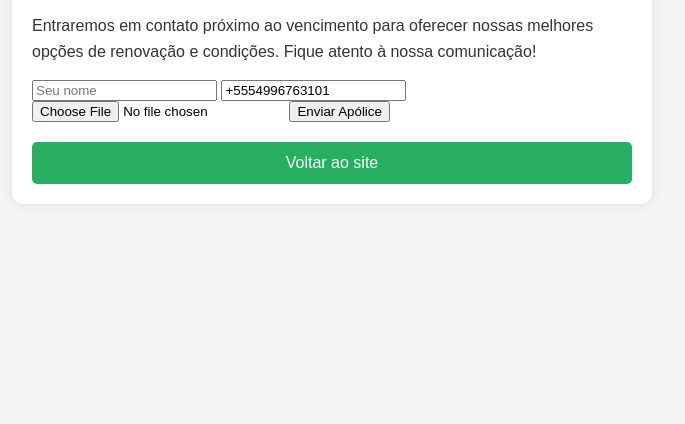
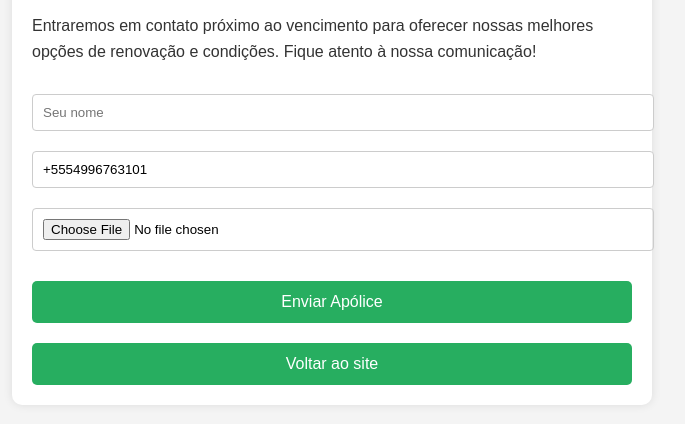
Before and after one commit to patrickgurudemarco/retorno-premiado, a plain HTML site: page index.html in a window 1280 px wide. Shown: the part 174-598 px from the top of the page, without its empty margins (308-993 px from the left). Drawn offline with Linux system fonts and the light colour scheme.

Commit message:
Add files via upload

```diff
--- a/index.html
+++ b/index.html
@@ -44,6 +44,16 @@
     .button:hover {
       background-color: #2ecc71;
     }
+    form {
+      margin-top: 20px;
+    }
+    input[type="text"], input[type="tel"], input[type="file"] {
+      width: 100%;
+      padding: 10px;
+      margin: 10px 0;
+      border-radius: 4px;
+      border: 1px solid #ccc;
+    }
   </style>
 </head>
 <body>
@@ -51,6 +61,8 @@
     <h1>Envio de Apólice - Retorno Premiado</h1>
     <p>Obrigado por enviar sua apólice de automóvel ou residencial! A apólice foi anexada com sucesso e seu cadastro está completo.</p>
     <p>Entraremos em contato próximo ao vencimento para oferecer nossas melhores opções de renovação e condições. Fique atento à nossa comunicação!</p>
+
+    <!-- Formulário de envio de apólice -->
     <form action="https://formspree.io/f/manedeng" method="POST" enctype="multipart/form-data">
       <input type="text" name="nome" placeholder="Seu nome" required />
       <input type="tel" name="whatsapp" value="+5554996763101" readonly />
@@ -58,8 +70,9 @@
       <input type="hidden" name="_subject" value="Nova Apólice Recebida - Retorno Premiado">
       <input type="hidden" name="_captcha" value="false">
       <input type="hidden" name="_template" value="table">
-      <button type="submit">Enviar Apólice</button>
+      <button type="submit" class="button">Enviar Apólice</button>
     </form>
+
     <button class="button" onclick="window.location.href='https://retornoseguros.com.br'">Voltar ao site</button>
   </div>
 </body>
```
